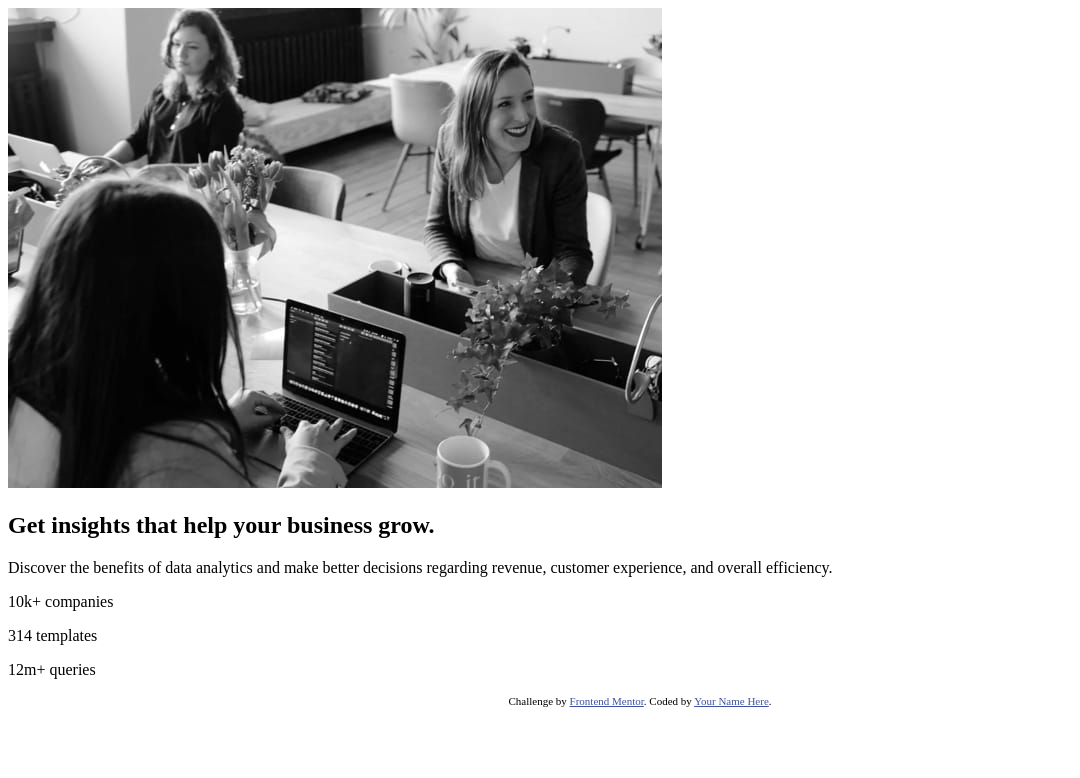
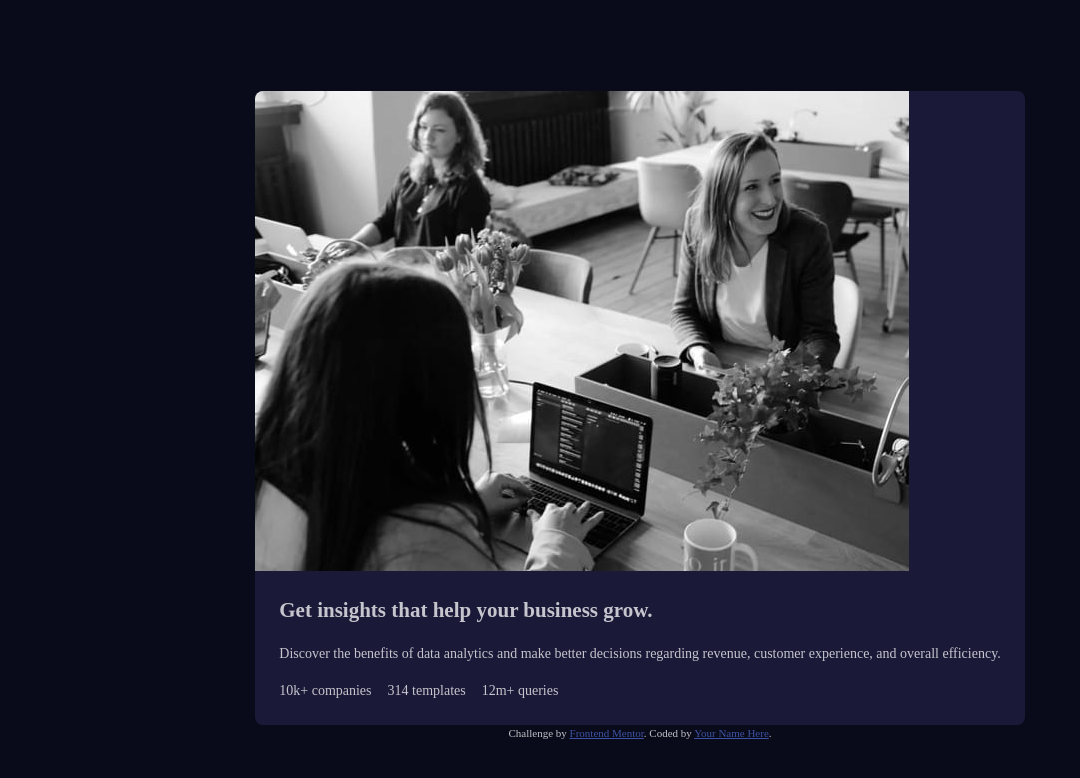
Before and after one commit to Grill3dCheese/FEM-StatsPreview, a plain HTML site: page index.html in a window 1280 px wide. Shown: the whole page, without its empty margins (0-1080 px from the left). Drawn offline with Linux system fonts and the light colour scheme.

Commit message:
WIP styles - added root variables, css reset, some general styling, utilities and some info card styling

```diff
--- a/style.css
+++ b/style.css
@@ -1,3 +1,128 @@
+:root {
+  --clr-primary-800: hsl(233, 47%, 7%);
+  --clr-primary-600: hsl(244, 38%, 16%);
+  --clr-secondary-100: hsl(277, 64%, 61%);
+
+  --clr-neutral-300: hsla(0, 0%, 100%, 0.6);
+  --clr-neutral-200: hsla(0, 0%, 100%, 0.75);
+  --clr-neutral-100: hsl(0, 0%, 100%);
+
+  --ff-accent: font-family: 'Inter', sans-serif;
+  --ff-base: font-family: 'Lexend Deca', sans-serif;
+
+  --fw-regular: 400;
+  --fw-bold: 700;
+}
+
+@import url("https://fonts.googleapis.com/css2?family=Inter:wght@400;700&family=Lexend+Deca&display=swap");
+
+/*
+  1. Use a more-intuitive box-sizing model.
+*/
+*,
+*::before,
+*::after {
+  box-sizing: border-box;
+}
+/*
+  2. Remove default margin
+*/
+* {
+  margin: 0;
+}
+/*
+  3. Allow percentage-based heights in the application
+*/
+html,
+body {
+  height: 100%;
+}
+/*
+  Typographic tweaks!
+  4. Add accessible line-height
+  5. Improve text rendering
+*/
+body {
+  line-height: 1.5;
+  -webkit-font-smoothing: antialiased;
+}
+/*
+  6. Improve media defaults
+*/
+img,
+picture,
+video,
+canvas,
+svg {
+  display: block;
+  max-width: 100%;
+}
+/*
+  7. Remove built-in form typography styles
+*/
+input,
+button,
+textarea,
+select {
+  font: inherit;
+}
+/*
+  8. Avoid text overflows
+*/
+p,
+h1,
+h2,
+h3,
+h4,
+h5,
+h6 {
+  overflow-wrap: break-word;
+}
+
+/* ====== General Styling ====== */
+
+body {
+  font-family: var(--ff-base);
+  font-weight: var(--fw-regular);
+  font-size: 0.875rem;
+  color: var(--clr-neutral-200);
+  background-color: var(--clr-primary-800);
+  display: grid;
+  place-content: center;
+  margin: 1rem;
+}
+
+/* ====== Utilities ====== */
+
+.flex-group {
+  display: flex;
+  gap: 1rem;
+  flex-wrap: wrap;
+}
+
+/* ====== Info Card Styling ====== */
+
+.info-card {
+  --content-padding: 1.5rem;
+  --content-spacing: 1rem;
+
+  background-color: var(--clr-primary-600);
+  border-radius: 0.5rem;
+  overflow: hidden;
+}
+
+.info-card__imgOverlay {
+  height: 100%;
+  width: 100%;
+  filter: hue-rotate(25deg);
+}
+
+.info-card__content {
+  display: grid;
+  gap: var(--content-spacing);
+  padding: var(--content-padding);
+}
+
 .attribution {
   font-size: 11px;
   text-align: center;
```
